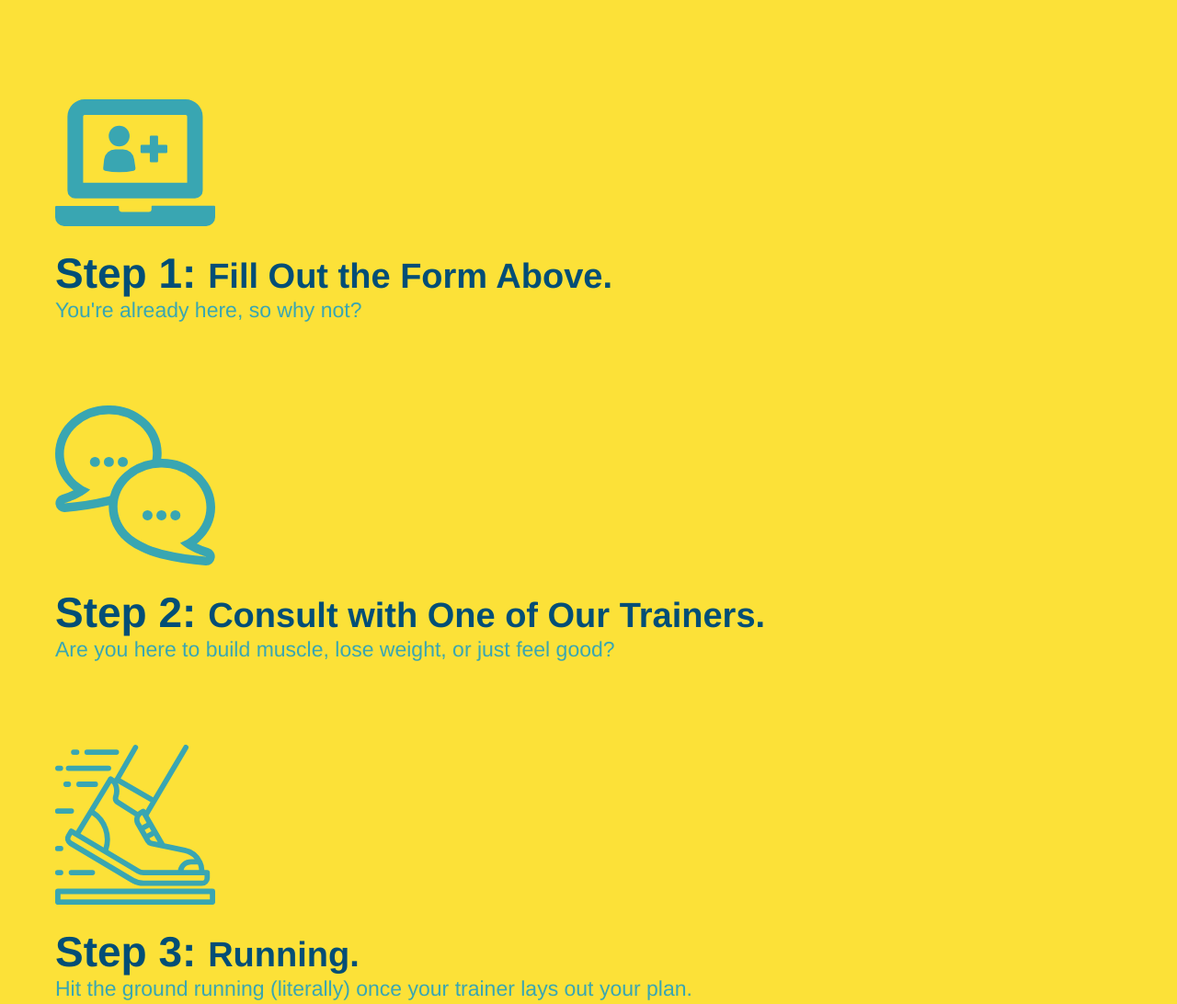
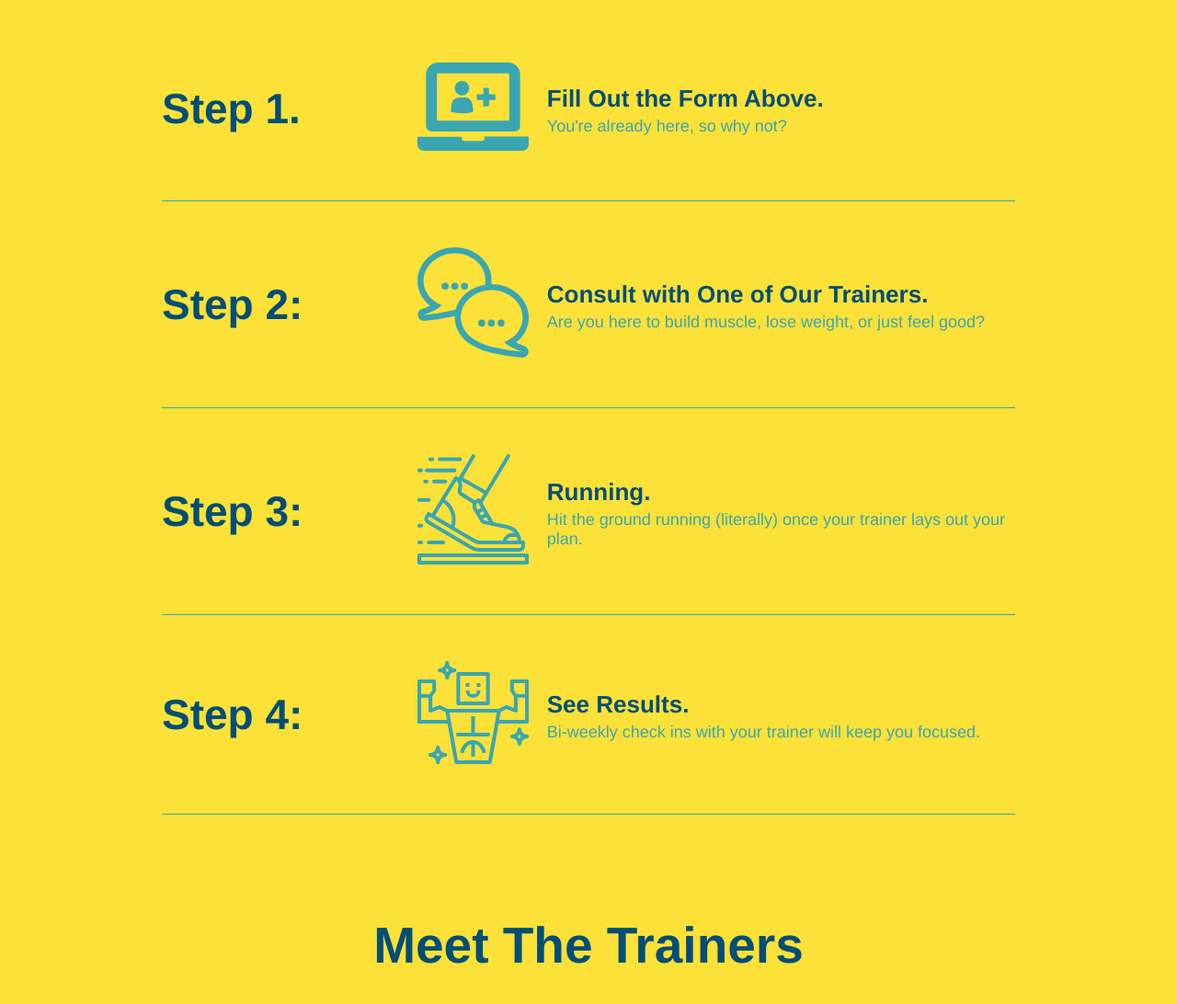
Before and after one commit to Chrisdocs/run-buddy, a plain HTML site: page index.html in a window 1280 px wide. Shown: the part 1260-2352 px from the top of the page at 92% size. Drawn offline with Linux system fonts and the light colour scheme.

Commit message:
added flexbox to steps

```diff
--- a/assets/css/style.css
+++ b/assets/css/style.css
@@ -144,32 +144,56 @@ section {
     border-color: #39a6b2;
 }
 
+.step {
+    margin: 50px auto;
+    padding-bottom: 50px;
+    width: 80%;
+    border-bottom: 1px solid #39a6b2;
+    display: flex;
+    flex-wrap: wrap;
+    align-items: center;
+    justify-content: space-between;
+}
+
 .steps {
     background: #fce138;
 }
 
-.steps div {
-    margin-bottom: 80px;
+.step h3 {
+    color: #024e76;
+    font-size: 46px;
+    flex: 1 30%;
 }
 
-.steps img {
-    width: 15%;
-    margin: 10px 0;
+.step-info {
+    flex: 2 70%;
+    display: flex;
+    flex-wrap: wrap;
+    align-items: center;
 }
 
-.steps h3 {
-    color: #024e76;
-    font-size: 46px;
-    margin-top: 10px;
+.step-img {
+    flex: 1 12%;
+    margin-right: 20px;
+}
+
+.step-img img {
+    max-width: 100%;
+}
+
+.step-text {
+    flex: 12;
 }
 
 .steps p {
     color: #39a6b2;
-    font-size: 23px;
+    font-size: 18px;
 }
 
-.steps span {
-    font-size: 38px;
+.step-text h4 {
+    font-size: 26px;
+    line-height: 1.5;
+    color: #024e76;
 }
 
 .trainer {
--- a/index.html
+++ b/index.html
@@ -103,30 +103,57 @@
         </h2>
         </div>
 
-        <div>
+        <div class="step">
+            <h3>Step 1.</h3>
+            <div class="step-info">
+                <div class="step-img">
                     <img src="./assets/images/step-1.svg" alt="" />
-            <h3>Step 1: <span>Fill Out the Form Above.</span></h3>
+                </div>
+                <div class="step-text">
+                    <h4>Fill Out the Form Above.</h4>
                     <p>You're already here, so why not?</p>
                 </div>
+            </div>
+        </div>
 
-        <div>
+        <div class="step">
+            <h3>Step 2:</h3>
+            <div class="step-info">
+                <div class="step-img">
                     <img src="./assets/images/step-2.svg" alt="" />
-            <h3>Step 2: <span>Consult with One of Our Trainers.</span></h3>
+                </div>
+                <div class="step-text">
+                    <h4>Consult with One of Our Trainers.</h4>
                     <p>Are you here to build muscle, lose weight, or just feel good?</p>
                 </div>
+            </div>
+        </div>
 
-        <div>
+        <div class="step">
+            <h3>Step 3:</h3>
+            <div class="step-info">
+                <div class="step-img">
                     <img src="./assets/images/step-3.svg" alt="" />
-            <h3>Step 3: <span> Running.</span></h3>
+                </div>
+                <div class="step-text">
+                    <h4>Running.</h4>
                     <p>Hit the ground running (literally) once your trainer lays out your plan.</p>
                 </div>
+            </div>
+        </div>
 
-        <div>
+        <div class="step">
+            <h3>Step 4:</h3>
+            <div class="step-info">
+                <div class="step-img">
                     <img src="./assets/images/step-4.svg" alt="" />
-            <h3>Step 4: <span>See Results.</span></h3>
+                </div>
+                <div class="step-text">
+                    <h4>See Results.</h4>
                     <p>Bi-weekly check ins with your trainer will keep you focused.</p>
                 </div>
-    </section>
+            </div>
+        </div>
 
 <!-- "Meet The Trainers" Section -->
     <section id="your-trainers" class="trainers">
```
Lines whose indentation alone changed are shown as unchanged.
